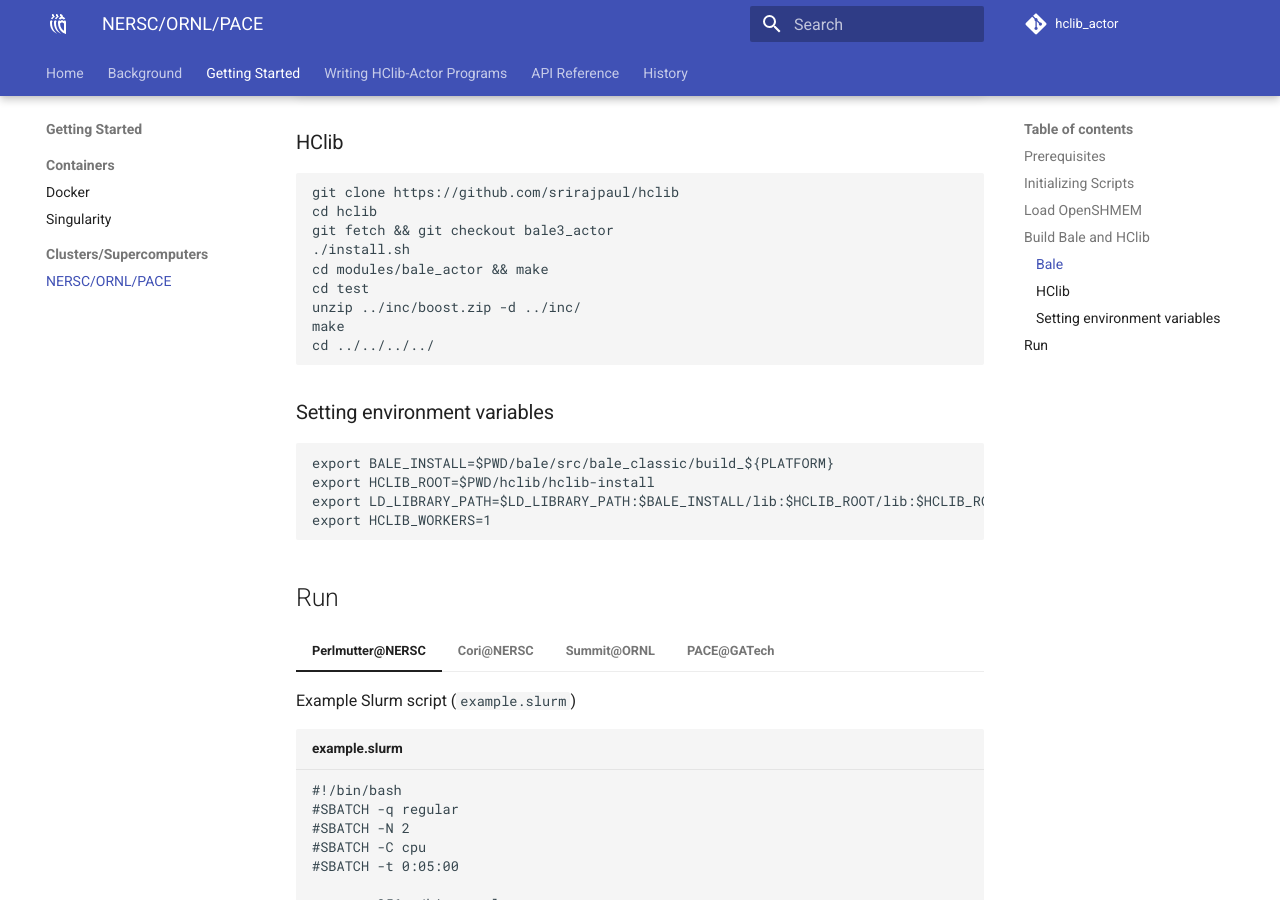
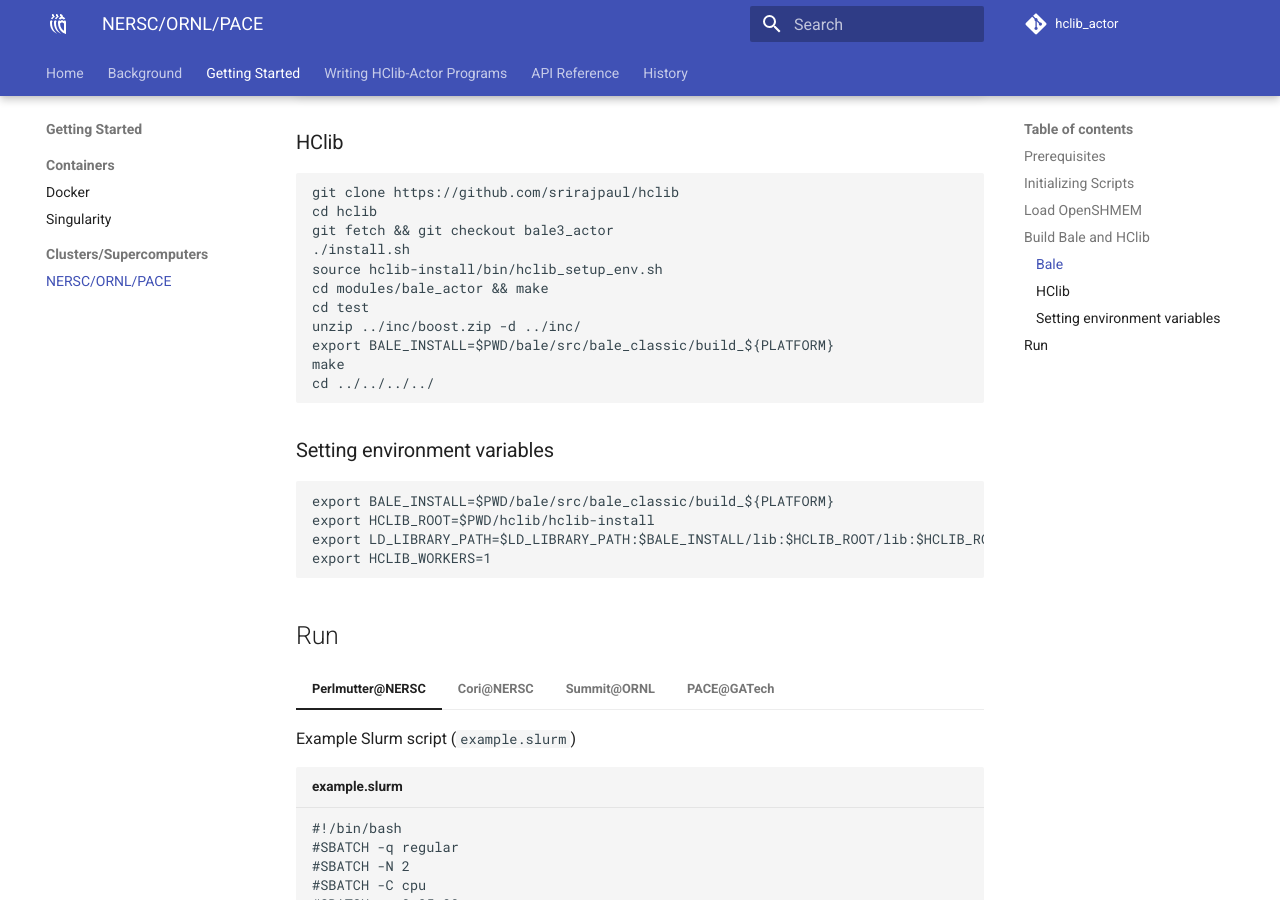
Before and after one commit to ahayashi/hclib-actor, an MkDocs documentation site: the page built from doc/markdowns/getting_started/clusters.md, in a window 1280 px wide and 900 px high, scrolled down 1563 px. Built offline with MkDocs 1.6.1 and Material for MkDocs 9.7.7, drawn with Linux system fonts in a browser that asks for light colours; comment, search, counter and statistics services are not loaded.

Commit message:
update clusters.md

````diff
--- a/doc/markdowns/getting_started/clusters.md
+++ b/doc/markdowns/getting_started/clusters.md
@@ -103,9 +103,11 @@ git clone https://github.com/srirajpaul/hclib
 cd hclib
 git fetch && git checkout bale3_actor
 ./install.sh
+source hclib-install/bin/hclib_setup_env.sh
 cd modules/bale_actor && make
 cd test
 unzip ../inc/boost.zip -d ../inc/
+export BALE_INSTALL=$PWD/bale/src/bale_classic/build_${PLATFORM}
 make
 cd ../../../../
 ```
````
